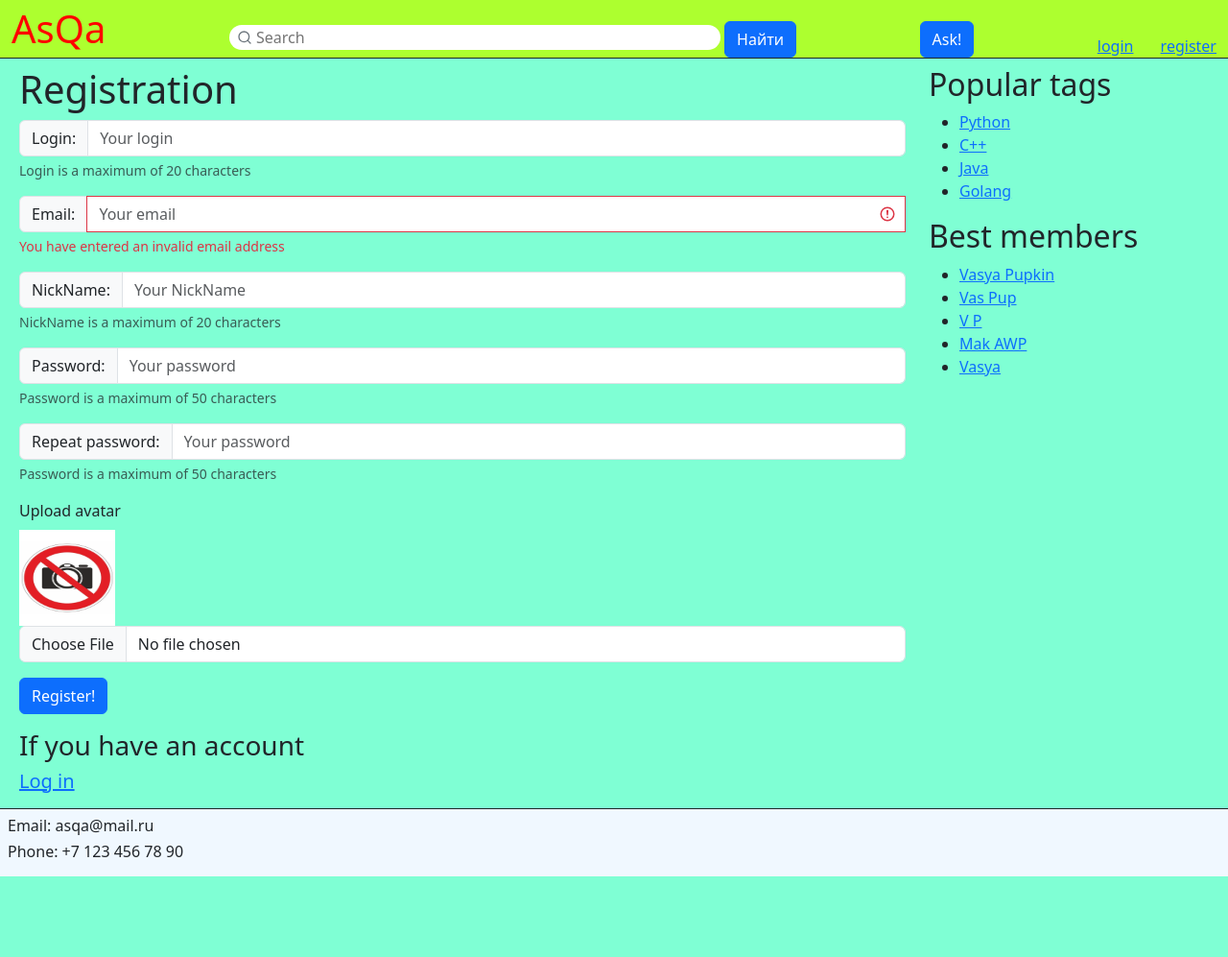
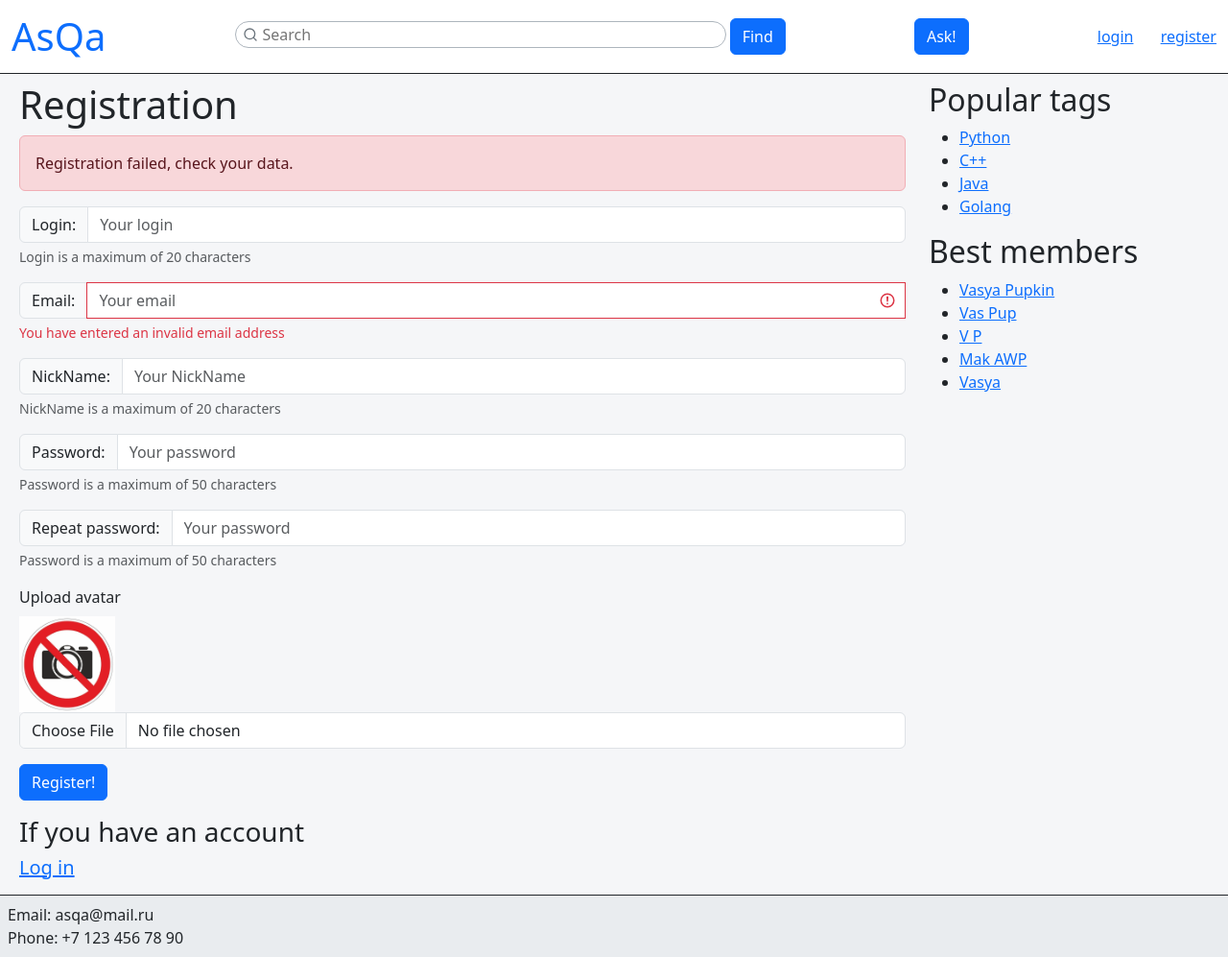
Before and after one commit to NMikall/2026-VK-EDU-Web-11-Martynov-A, a Django app: page /signup/ in a window 1280 px wide. Shown: the whole page at 96% size. Before the commit the page ends 913 px from the top, so only its background shows below. Run offline with Django 5.2, Linux system fonts and the light colour scheme; some libraries are stand-ins or nearby versions.

Commit message:
hw-2: применил замечания ревью hw-1

```diff
--- a/core/templates/core/signup.html
+++ b/core/templates/core/signup.html
@@ -5,41 +5,42 @@
 <div class="col-md-9">
     <h1>Registration</h1>
     <form action="#" method="GET">
+        <div class="alert alert-danger" role="alert">
+            Registration failed, check your data.
+        </div>
         <div class="input-group mb-1">
-            <span class="input-group-text" id="login">Login:</span>
-            <input type="text" class="form-control" placeholder="Your login" maxlength="20" aria-label="Username"
-                   aria-describedby="login" required>
+            <label class="input-group-text" for="login">Login:</label>
+            <input type="text" id="login" class="form-control" placeholder="Your login" maxlength="20" required>
         </div>
         <div class="form-text mb-3">Login is a maximum of 20 characters</div>
         <div class="input-group mb-3">
-            <span class="input-group-text" id="email">Email:</span>
-            <input type="email" class="form-control is-invalid" placeholder="Your email" maxlength="100"
-                   aria-label="email" aria-describedby="email" required>
-            <div class="invalid-feedback">You have entered an invalid email address</div>
+            <label class="input-group-text" for="email">Email:</label>
+            <input type="email" class="form-control is-invalid" aria-invalid="true" aria-describedby="email-error"
+                   placeholder="Your email" maxlength="100" id="email" required>
+            <div class="invalid-feedback" id="email-error">You have entered an invalid email address</div>
         </div>
         <div class="input-group mb-1">
-            <span class="input-group-text" id="nick">NickName:</span>
-            <input type="text" class="form-control" placeholder="Your NickName" maxlength="20" aria-label="nick"
-                   aria-describedby="nick" required>
+            <label class="input-group-text" for="nick">NickName:</label>
+            <input type="text" class="form-control" placeholder="Your NickName" maxlength="20" id="nick" required>
         </div>
         <div class="form-text mb-3">NickName is a maximum of 20 characters</div>
         <div class="input-group mb-1">
-            <span class="input-group-text" id="password">Password:</span>
-            <input type="password" class="form-control" placeholder="Your password" maxlength="50" aria-label="password"
-                   aria-describedby="password" required>
+            <label class="input-group-text" for="password">Password:</label>
+            <input type="password" class="form-control" placeholder="Your password" maxlength="50" id="password"
+                   required>
         </div>
         <div class="form-text mb-3">Password is a maximum of 50 characters</div>
         <div class="input-group mb-1">
-            <span class="input-group-text" id="password_repeat">Repeat password:</span>
-            <input type="password" class="form-control" placeholder="Your password" maxlength="50"
-                   aria-label="password_repeat" aria-describedby="password_repeat" required>
+            <label class="input-group-text" for="password_repeat">Repeat password:</label>
+            <input type="password" class="form-control" placeholder="Your password" maxlength="50" id="password_repeat"
+                   required>
         </div>
         <div class="form-text mb-3">Password is a maximum of 50 characters</div>
         <div class="mb-3">
             <label for="formFile" class="form-label">Upload avatar</label>
             <div>
-                <img src="{% static 'core/static/img/avatar.webp' %}" alt="User's photo"
-                     width="100" height="100">
+                <img src="{% static 'questions/static/img/avatar.webp' %}" alt="User's photo"
+                     width="100" height="100" class="avatar">
             </div>
             <input class="form-control" type="file" id="formFile" accept="image/*">
         </div>
--- a/questions/static/questions/static/css/style.css
+++ b/questions/static/questions/static/css/style.css
@@ -1,24 +1,28 @@
 .logo {
-    color: red;
+    color: #0d6efd;
     font-size: 2.5rem;
 }
 
 main {
     min-height: 60vh;
-    background-color: aquamarine;
+    background-color: #f5f6f8;
 }
 
 header {
-    background-color:greenyellow;
+    background-color: #ffffff;
 }
 
 footer {
-    background-color: aliceblue;
+    background-color: #e9ecef;
 }
 
 input[type="search"] {
     padding-left: 28px;
     border-radius: 15px;
-    border: none;
+    border: 1px solid #adb5bd;
     width: clamp(200px, 40vw, 650px);
 }
+
+.avatar {
+    object-fit: cover;
+}
--- a/questions/templates/questions/partials/answer.html
+++ b/questions/templates/questions/partials/answer.html
@@ -3,7 +3,7 @@
     <div class="card mb-3">
         <div class="row g-0">
             <div class="col-md-4 d-flex flex-column align-items-center">
-                <img src="{% static 'questions/static/img/avatar.webp' %}" alt="avatar" width="100" height="100">
+                <img class="avatar" src="{% static 'questions/static/img/avatar.webp' %}" alt="avatar" width="100" height="100">
                 <div class="d-flex flex-column align-items-center gap-1">
                     <button type="button" class="btn btn-sm btn-outline-success" aria-label="Нравится"
                             aria-pressed="false">▲
--- a/questions/templates/questions/partials/question.html
+++ b/questions/templates/questions/partials/question.html
@@ -3,7 +3,7 @@
     <div class="card mb-3">
         <div class="row g-0">
             <div class="col-md-4 d-flex flex-column align-items-center">
-                <img src="{% static 'questions/static/img/avatar.webp' %}" alt="avatar" width="100" height="100">
+                <img class="avatar" src="{% static 'questions/static/img/avatar.webp' %}" alt="avatar" width="100" height="100">
                 <div class="d-flex flex-column align-items-center gap-1">
                     <button type="button" class="btn btn-sm btn-outline-success" aria-label="Нравится"
                             aria-pressed="false">▲
@@ -16,7 +16,7 @@
             </div>
             <div class="col-md-8">
                 <div class="card-body">
-                    <a href="{% url 'question' question.id %}"><h5 class="card-title">{{ question.title }}</h5></a>
+                    <a href="{% url 'question' question.id %}"><h2 class="card-title h5">{{ question.title }}</h2></a>
                     <p class="card-text">{{ question.text }}</p>
                     <div>
                         <a href="{% url 'question' question.id %}" class="me-4">answer (3)</a>
--- a/templates/layout/base.html
+++ b/templates/layout/base.html
@@ -1,16 +1,17 @@
 {% load static %}
 <!DOCTYPE html>
-<html lang="ru">
+<html lang="en">
     <head>
         <meta charset="UTF-8" />
         <meta name="viewport" content="width=device-width, initial-scale=1">
         <link rel="stylesheet" href="{% static 'questions/static/css/bootstrap.min.css' %}">
         <link rel="stylesheet" href="{% static 'questions/static/css/style.css' %}">
+        <link rel="icon" href="{% static 'questions/static/img/favicon.png' %}">
         <title>Main - AsQa</title>
     </head>
     <body class="d-flex flex-column min-vh-100">
         <header class="container-fluid border-bottom border-dark">
-            <div class="d-flex flex-wrap justify-content-between align-items-end gap-2">
+            <div class="d-flex flex-wrap justify-content-between align-items-center gap-2 py-2">
                 <a href="{% url 'index' %}" class="text-decoration-none logo">AsQa</a>
                 <form action="#" method="get">
                     <span class="position-relative">
@@ -24,13 +25,13 @@
                         </svg>
                         <input type="search" placeholder="Search">
                     </span>
-                    <button class="btn btn-primary" type="submit">Найти</button>
+                    <button class="btn btn-primary" type="submit">Find</button>
                 </form>
                 <a class="btn btn-primary" href="{% url 'ask' %}" role="button">Ask!</a>
                 {% if user.is_authenticated %}
                     <div class="d-flex flex-row">
                         <div>
-                            <img src="{% static 'questions/static/img/avatar.webp' %}" alt="User's photo"
+                            <img class="avatar" src="{% static 'questions/static/img/avatar.webp' %}" alt="User's photo"
                                  width="60" height="60">
                         </div>
                         <div class="ps-2">
@@ -81,8 +82,8 @@
         </main>
 
         <footer class="mt-auto p-2">
-            <h6>Email: asqa@mail.ru</h6>
-            <h6>Phone: +7 123 456 78 90</h6>
+            <p class="mb-0">Email: asqa@mail.ru</p>
+            <p class="mb-0">Phone: +7 123 456 78 90</p>
         </footer>
     </body>
 </html>
```
Also changed, not shown: core/static/core/static/css/style.css (+9 -5 lines), core/templates/core/login.html (+12 -9 lines), core/templates/core/profile.html (+11 -12 lines), questions/templates/questions/ask.html (+11 -9 lines), questions/templates/questions/question.html (+4 -5 lines), core/static/core/static/img/favicon.png (added), questions/static/questions/static/img/favicon.png (added).
